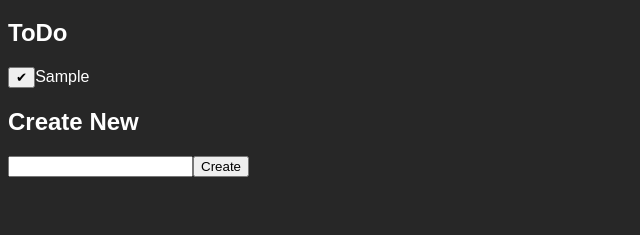
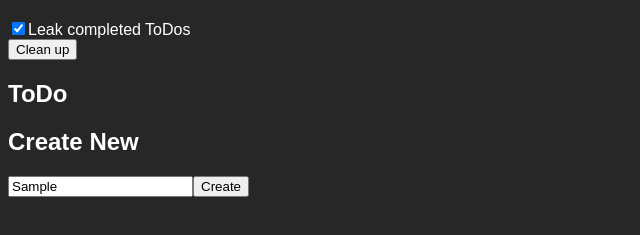
Before and after one commit to brcui/memleak, a website: page src/index.html in a window 1280 px wide. Both pictures are taken after typing "Sample" into the empty fields and a click on the button "Create". Shown: the part 61-296 px from the top of the page, without its empty margins (0-640 px from the left). Drawn offline with Linux system fonts and the light colour scheme.

Commit message:
Add more ids for clarity

```diff
--- a/src/index.html
+++ b/src/index.html
@@ -12,6 +12,12 @@
     </head>
     <body>
         <h1>ToDo List Memory Leak Demo</h1>
+        <div>
+            <input id="garbage" type="checkbox" checked="checked" />Leak completed ToDos
+        </div>
+        <div>
+            <button id="clean">Clean up</button>
+        </div>
         <h2>ToDo</h2>
         <div id="list"></div>
         <h2>Create New</h2>
--- a/src/script.js
+++ b/src/script.js
@@ -5,6 +5,16 @@ function $(id) {
 const INPUT = $('input');
 const CREATE = $('create');
 const LIST = $('list');
+const GARBAGE = $('garbage');
+const CLEAN = $('clean');
+
+const generateId = (() => {
+    let id = 1;
+    return () => {
+        return id++;
+    };
+})();
+let leakyElements = [];
 
 function createDoneButton() {
     const button = document.createElement('button');
@@ -15,16 +25,25 @@ function createDoneButton() {
 function createTodoTextElement(contents) {
     const spanElement = document.createElement('span');
     spanElement.textContent = contents;
+
+    if (GARBAGE.checked) {
+        leakyElements.push(spanElement);
+    }
     return spanElement;
 }
 
 function createTodoElement(contents) {
+    const id = generateId();
     const doneButton = createDoneButton();
+    doneButton.setAttribute('data-button-id', `${id}: ${contents}`);
+
     const todoText = createTodoTextElement(contents);
+    todoText.setAttribute('data-span-id', `${id}: ${contents}`);
+
     const container = document.createElement('div');
-
     container.appendChild(doneButton);
     container.appendChild(todoText);
+    container.setAttribute('data-div-id', `${id++}: ${contents}`);
 
     doneButton.addEventListener('click', () => {
         if (container.parentNode) {
@@ -44,6 +63,7 @@ function createTodo() {
     const todoElement = createTodoElement(todoText);
     LIST.appendChild(todoElement);
     INPUT.value = '';
+    INPUT.focus();
 }
 
 CREATE.addEventListener('click', createTodo);
@@ -54,3 +74,7 @@ INPUT.addEventListener('keypress', (e) => {
 });
 
 INPUT.focus();
+
+CLEAN.addEventListener('click', () => {
+    leakyElements = [];
+});
```
